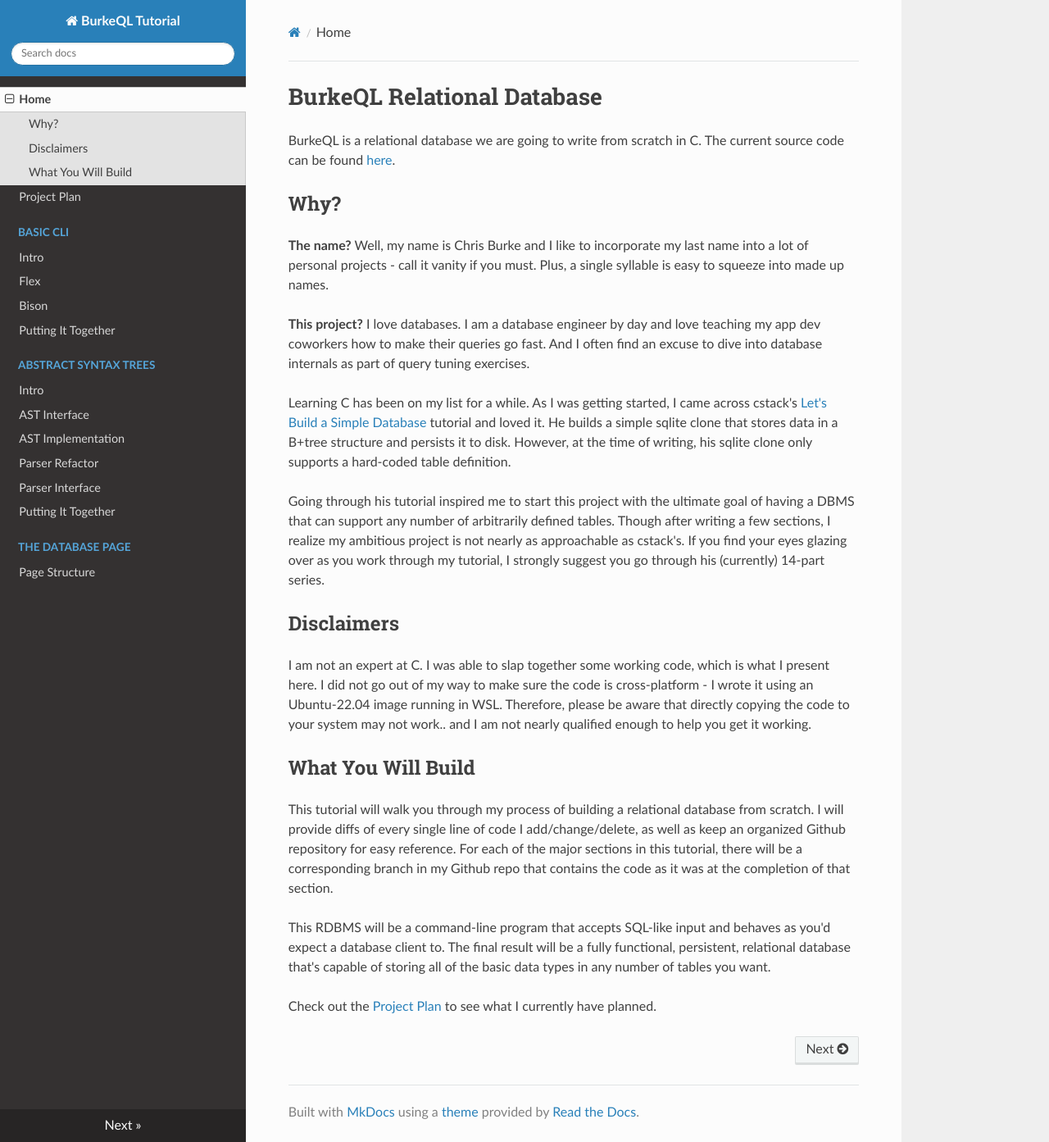
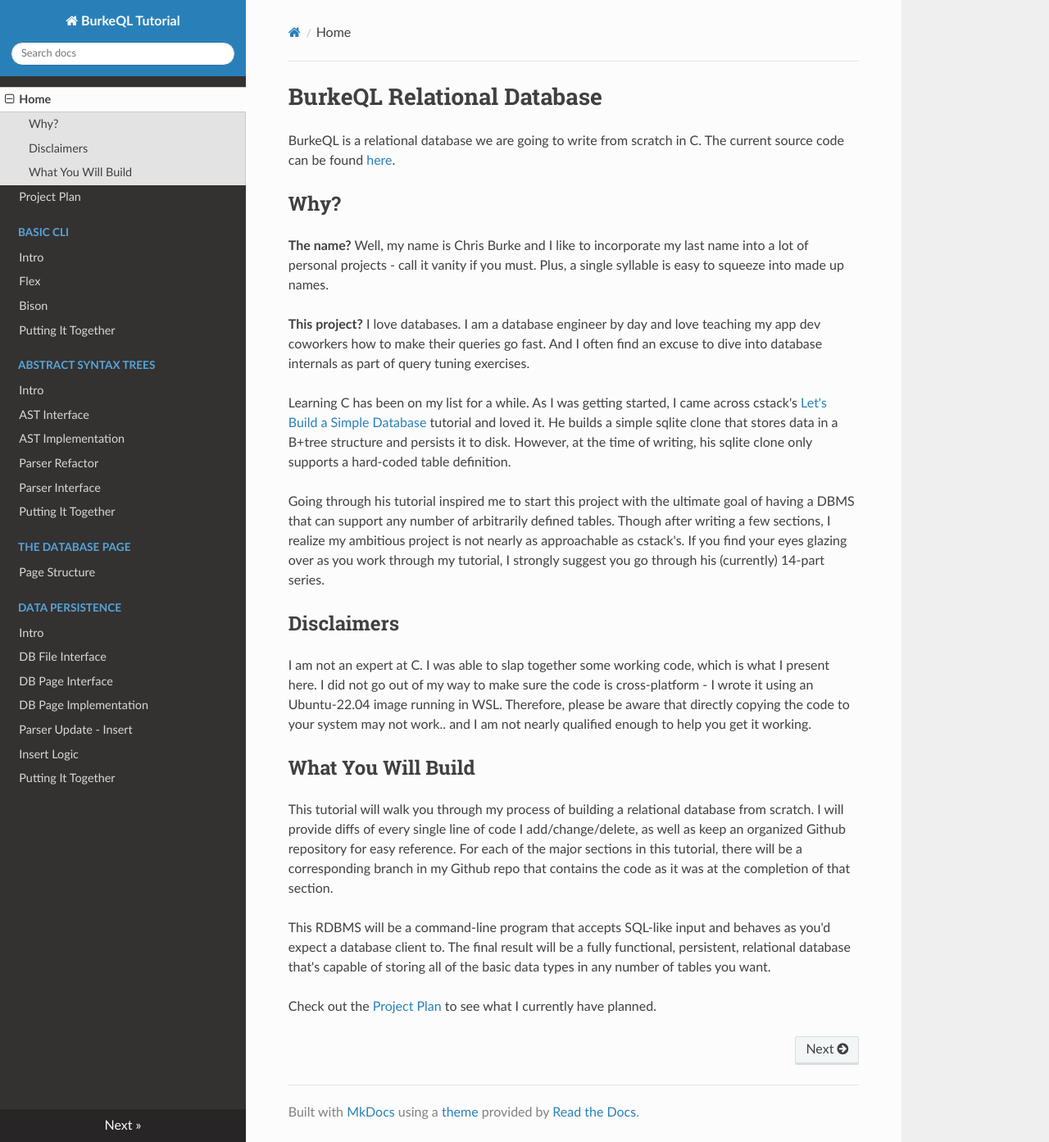
Before and after one commit to burke1791/burkeql-db, an MkDocs documentation site: the page built from docs/index.md, in a window 1280 px wide and 1393 px high. Shown: the whole window at 82% size. Built offline with MkDocs 1.6.1, drawn with Linux system fonts in a browser that asks for light colours; nearby versions of some CDN libraries.

Commit message:
added some intro docs

```diff
--- a/mkdocs.yml
+++ b/mkdocs.yml
@@ -17,5 +17,13 @@
     - 'Putting It Together': 02-ast/putting-it-together.md
   - 'The Database Page':
     - 'Page Structure': 03-db-page/page-structure.md
+  - 'Data Persistence':
+    - Intro: 04-data-persistence/intro.md
+    - 'DB File Interface': 04-data-persistence/file-interface.md
+    - 'DB Page Interface': 04-data-persistence/page-interface.md
+    - 'DB Page Implementation': 04-data-persistence/page-implementation.md
+    - 'Parser Update - Insert': 04-data-persistence/parser-insert.md
+    - 'Insert Logic': 04-data-persistence/insert-logic.md
+    - 'Putting It Together': 04-data-persistence/putting-it-together.md
 
 theme: readthedocs
```
Also changed, not shown: docs/04-data-persistence/intro.md (added, +9 -0 lines).
